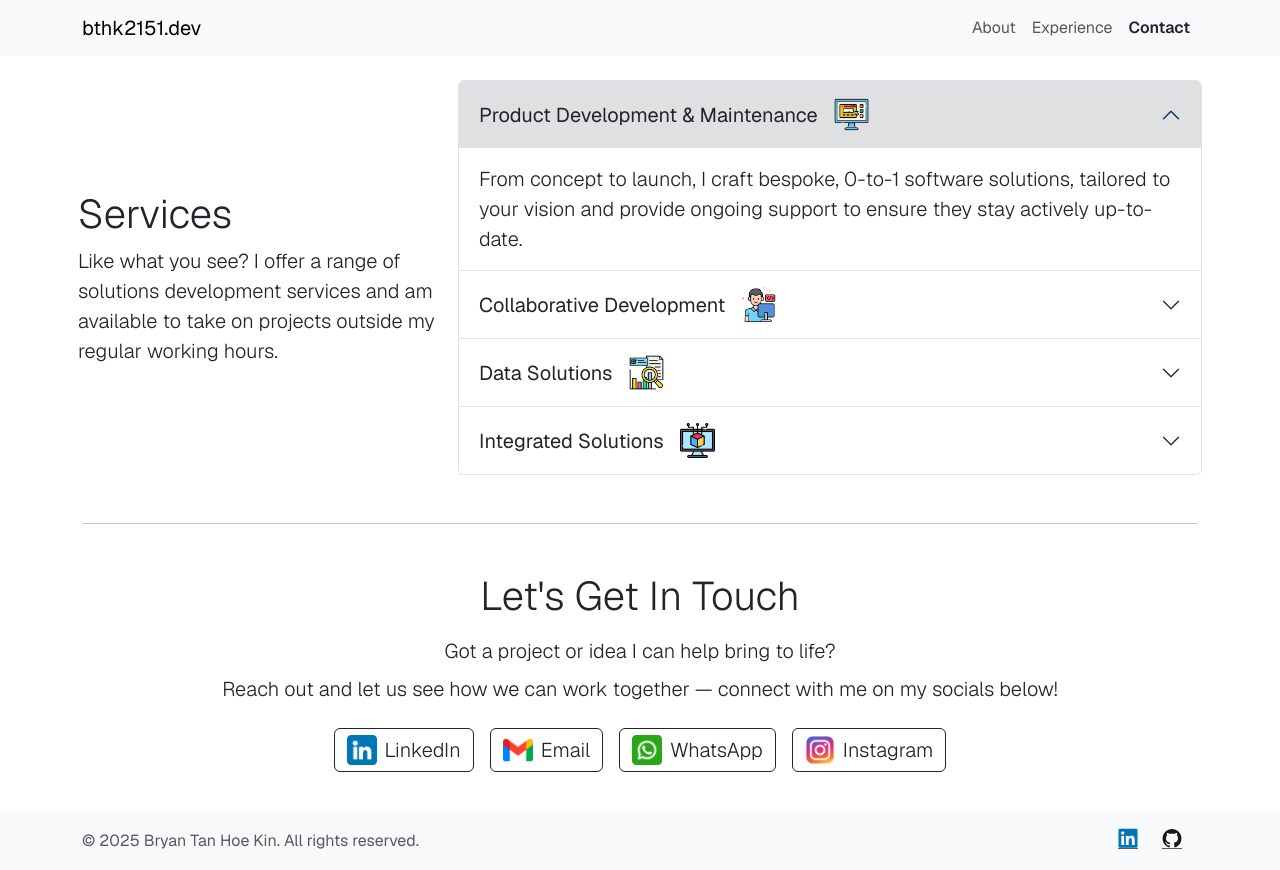
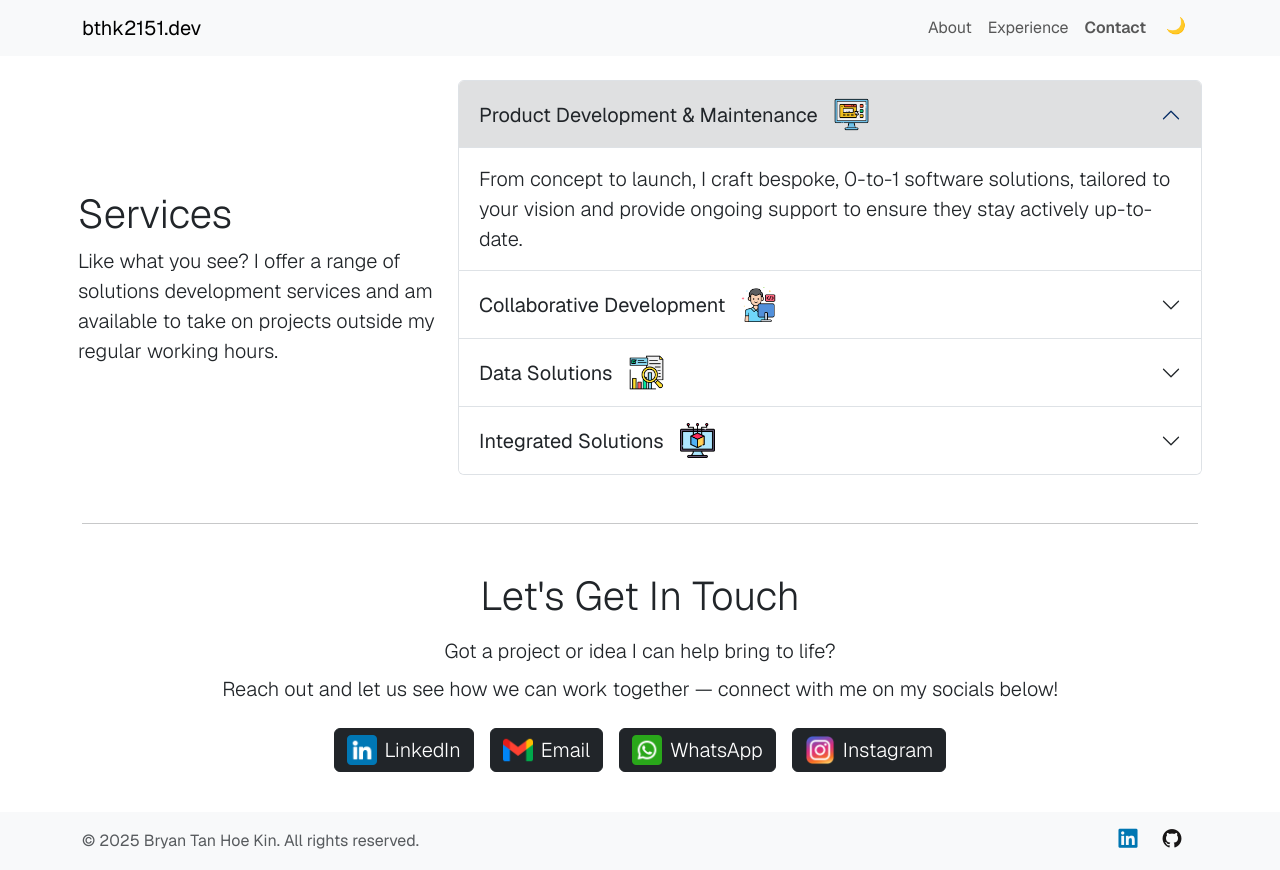
Before and after one commit to bthk2151/portfolio-website, a Next.js app: page /contact in a window 1280 px wide. Built offline with nearby package versions, Linux system fonts and the light colour scheme.

Commit message:
Introduce dark mode and minor UI fixes

```diff
--- a/src/app/globals.css
+++ b/src/app/globals.css
@@ -1,15 +1,37 @@
 @import 'bootstrap/dist/css/bootstrap.min.css';
 
 /* #region Navbar.jsx */
-.navbar-toggler {
+.navbar {
+  background-color: #f8f9fa;
+}
+
+[data-bs-theme=dark] .navbar {
+  background-color: #2b3035;
+}
+
+.navbar-toggler,
+.darkmode-toggler {
   border: none;
   box-shadow: none !important;
 }
 
 .navbar-toggler:focus,
-.navbar-toggler:active {
+.navbar-toggler:active,
+.darkmode-toggler:focus,
+.darkmode-toggler:active {
   outline: none;
   box-shadow: none !important;
+}
+
+/* #endregion */
+
+/* #region Footer.jsx */
+.footer {
+  background-color: #f8f9fa;
+}
+
+[data-bs-theme=dark] .footer {
+  background-color: #2b3035;
 }
 
 /* #endregion */
@@ -76,6 +98,10 @@
   background-color: #212529;
 }
 
+[data-bs-theme=dark] .timeline::before {
+  background-color: #F8F9FA;
+}
+
 .timeline-item {
   position: relative;
   padding-left: 1.5rem;
@@ -90,6 +116,10 @@
   height: .4rem;
   width: .4rem;
   top: .65rem;
+}
+
+[data-bs-theme=dark] .timeline-item::before {
+  background-color: #F8F9FA;
 }
 
 .timeline-img {
@@ -116,9 +146,52 @@
   background-color: #dfe0e1;
 }
 
+[data-bs-theme=dark] .accordion-button:not(.collapsed) {
+  color: inherit;
+  background-color: #444a57;
+}
+
 .accordion-button:focus {
   box-shadow: none;
   outline: none;
 }
 
 /* #endregion */
+
+/* #region common components */
+.divider {
+  border-color: #212529 !important;
+}
+
+[data-bs-theme=dark] .divider {
+  border-color: #F8F9FA !important;
+}
+
+.skill-badge {
+  background-color: #212529;
+  color: #FFFFFF;
+}
+
+[data-bs-theme=dark] .skill-badge {
+  background-color: #444a57;
+}
+
+.btn-contact {
+  background-color: #212529;
+  color: #FFFFFF;
+  border-color: #212529;
+}
+
+[data-bs-theme=dark] .btn-contact {
+  background-color: #F8F9FA;
+  color: #000000;
+  border: #F8F9FA;
+}
+
+[data-bs-theme=dark] .btn-contact:hover {
+  background-color: #212529;
+  color: #FFFFFF;
+  border: #212529;
+}
+
+/* #endregion */
--- a/src/components/ContactButton.tsx
+++ b/src/components/ContactButton.tsx
@@ -8,7 +8,7 @@ interface ContactButtonProps {
 
 export default function ContactButton({ text, imgSrc, redirectUrl }: ContactButtonProps) {
     return (
-        <a href={redirectUrl} target="_blank" rel="noopener noreferrer" className="btn btn-outline-dark d-flex align-items-center">
+        <a href={redirectUrl} target="_blank" rel="noopener noreferrer" className="btn-contact btn d-flex align-items-center">
             <Image src={imgSrc} alt={text} height={30} className="me-2" />
             <span className="lead">{text}</span>
         </a>
--- /dev/null
+++ b/src/components/DarkModeToggler.tsx
@@ -0,0 +1,18 @@
+'use client';
+
+interface DarkModeTogglerProps {
+    isDarkMode: boolean;
+    toggleTheme: () => void;
+}
+
+export default function DarkModeToggler({ isDarkMode, toggleTheme }: DarkModeTogglerProps) {
+    return (
+        <button
+            className="btn btn-link text-decoration-none darkmode-toggler"
+            onClick={toggleTheme}
+            aria-label="Toggle light / dark mode"
+        >
+            {isDarkMode ? '☀️' : '🌙'}
+        </button>
+    )
+}
--- a/src/components/Divider.tsx
+++ b/src/components/Divider.tsx
@@ -1,5 +1,5 @@
 export default function Divider({ spacing = 5 }) {
     return (
-        <hr className={`border-1 border-top my-${spacing} border-dark`} />
+        <hr className={`border-1 border-top my-${spacing} divider`} />
     )
 }
--- a/src/components/Footer.tsx
+++ b/src/components/Footer.tsx
@@ -2,7 +2,7 @@ import SocialIconLink from "./SocialIconLink";
 
 export default function Footer() {
     return (
-        <footer className="bg-light py-3 mt-3 footer-text">
+        <footer className="footer py-3 mt-3 footer-text">
             <div className="container d-flex justify-content-between align-items-center">
                 <span className="text-muted">
                     © {new Date().getFullYear()} Bryan Tan Hoe Kin. All rights reserved.
--- a/src/components/Navbar.tsx
+++ b/src/components/Navbar.tsx
@@ -2,6 +2,8 @@
 
 import Link from "next/link";
 import { usePathname } from "next/navigation";
+import { useState, useEffect } from "react";
+import DarkModeToggler from "./DarkModeToggler";
 
 const pages = [
     { name: "About", href: "/" },
@@ -10,28 +12,70 @@ const pages = [
 ];
 
 export default function Navbar() {
+    const [isDarkMode, setIsDarkMode] = useState(false);
     const pathname = usePathname();
 
+    useEffect(() => {
+        const savedIsDarkMode = localStorage.getItem('isDarkMode');
+        const htmlElement = document.documentElement;
+        if (savedIsDarkMode !== null) { // use local storage dark mode if exists
+            const isDarkMode = savedIsDarkMode === 'true';
+
+            setIsDarkMode(isDarkMode);
+            if (isDarkMode) {
+                htmlElement.setAttribute('data-bs-theme', 'dark');
+            } else {
+                htmlElement.removeAttribute('data-bs-theme');
+            }
+        } else { // else use html element attribute and update local storage
+            const isDarkMode = htmlElement.getAttribute('data-bs-theme') === 'dark';
+            setIsDarkMode(isDarkMode);
+            localStorage.setItem('isDarkMode', isDarkMode.toString());
+        }
+    }, []);
+
+    const toggleTheme = () => {
+        const htmlElement = document.documentElement;
+        const newIsDarkMode = !isDarkMode;
+
+        if (newIsDarkMode) {
+            htmlElement.setAttribute('data-bs-theme', 'dark');
+        } else {
+            htmlElement.removeAttribute('data-bs-theme');
+        }
+
+        setIsDarkMode(newIsDarkMode);
+        localStorage.setItem('isDarkMode', newIsDarkMode.toString());
+    };
+
     return (
-        <nav className="navbar navbar-expand-lg navbar-light bg-light sticky-top mb-4">
+        <nav className="navbar navbar-expand-lg sticky-top mb-4">
             <div className="container">
                 <Link className="navbar-brand" href="/">bthk2151.dev</Link>
 
-                <button
-                    className="navbar-toggler" type="button" data-bs-toggle="collapse" data-bs-target="#navbarMenu" aria-controls="navbarNav" aria-expanded="false" aria-label="Toggle navigation"
-                >
-                    <span className="navbar-toggler-icon"></span>
-                </button>
+                <div>
+                    <div className=" d-inline-block d-lg-none">
+                        <DarkModeToggler isDarkMode={isDarkMode} toggleTheme={toggleTheme} />
+                    </div>
+                    <button
+                        className="navbar-toggler" type="button" data-bs-toggle="collapse" data-bs-target="#navbarMenu" aria-controls="navbarNav" aria-expanded="false" aria-label="Toggle navigation"
+                    >
+                        <span className="navbar-toggler-icon"></span>
+                    </button>
+                </div>
 
                 <div className="collapse navbar-collapse" id="navbarMenu">
                     <ul className="navbar-nav ms-auto">
                         {pages.map((page, index) => (
                             <li className="nav-item" key={index}>
-                                <Link className={`nav-link ${pathname === page.href ? 'text-dark fw-semibold' : ''}`} href={page.href}>
+                                <Link className={`nav-link ${pathname === page.href ? 'fw-semibold' : ''}`} href={page.href}>
                                     {page.name}
                                 </Link>
                             </li>))
                         }
+                        <li className="nav-item d-none d-lg-block">
+                            <DarkModeToggler isDarkMode={isDarkMode} toggleTheme={toggleTheme} />
+                        </li>
                     </ul>
                 </div>
             </div>
--- a/src/components/SkillBadge.tsx
+++ b/src/components/SkillBadge.tsx
@@ -5,9 +5,9 @@ interface SkillBadgeProps {
     includeMargin?: number;
 }
 
-export default function SkillBadge({ text, iconClass, isMain = 1, includeMargin = 1 }: SkillBadgeProps) {
+export default function SkillBadge({ text, iconClass, includeMargin = 1 }: SkillBadgeProps) {
     return (
-        <span className={`badge ${isMain == 1 ? "bg-dark" : ""} d-inline-flex align-items-center p-2 ${includeMargin == 1 ? "me-2 mb-2" : ""}`} style={{ backgroundColor: '#444a57' }}>
+        <span className={`skill-badge badge d-inline-flex align-items-center p-2 ${includeMargin == 1 ? "me-2 mb-2" : ""}`}>
             {text}
             <i className={`${iconClass} colored`} style={{ fontSize: '20px', marginLeft: '8px' }}></i>
         </span>
--- a/src/components/SocialIconLink.tsx
+++ b/src/components/SocialIconLink.tsx
@@ -5,7 +5,7 @@ interface SocialIconLinkProps {
 
 export default function SocialIconLink({ iconClass, redirectUrl }: SocialIconLinkProps) {
     return (
-        <a href={redirectUrl} target="_blank" rel="noopener noreferrer" className="text-muted me-3">
+        <a href={redirectUrl} target="_blank" rel="noopener noreferrer" className="text-muted me-3 text-decoration-none">
             <i className={`${iconClass} colored`} style={{ fontSize: '20px', marginLeft: '8px' }}></i>
         </a>
     );
```
